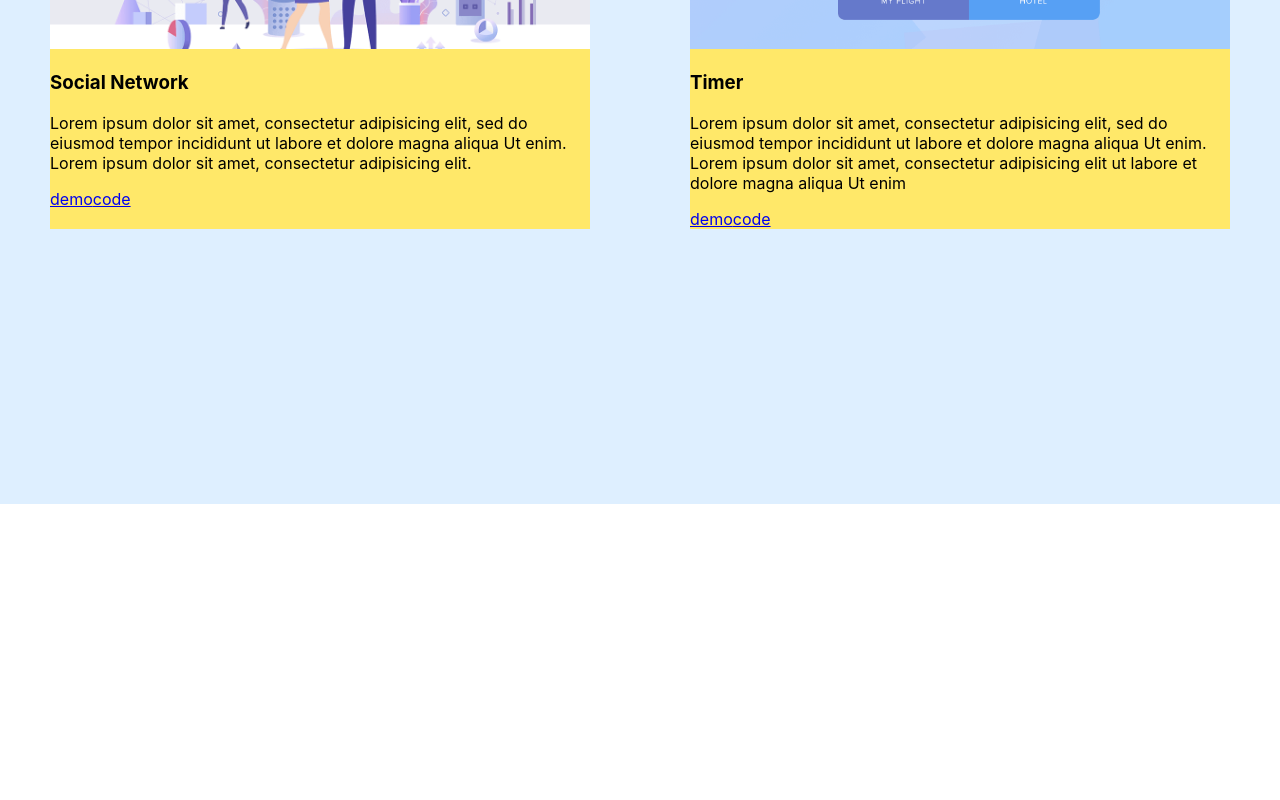
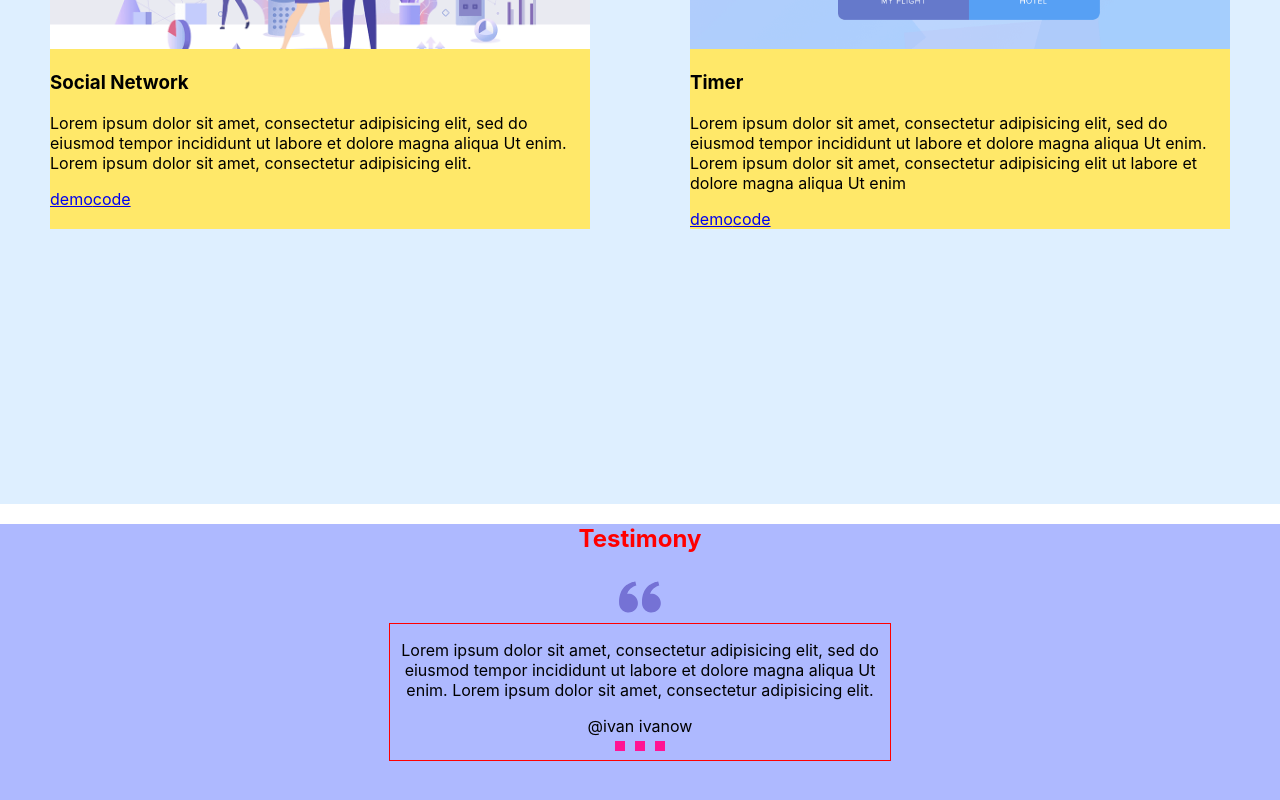
Before and after one commit to MaksLebedev/portfolio, a React app: page / in a window 1280 px wide. Shown: the part 1990-2790 px from the top of the page. Before the commit the page ends 2494 px from the top, so only its background shows below. Built offline with nearby package versions, Linux system fonts and the light colour scheme.

Commit message:
add new components: testimony

```diff
--- a/src/App.tsx
+++ b/src/App.tsx
@@ -4,6 +4,7 @@
 import { Main } from "./layout/sections/main/Main";
 import { Skills } from "./layout/sections/skills/Skills";
 import { Works } from "./layout/sections/works/Works";
+import { Testimony } from "./layout/sections/testimony/Testimony";
 
 function App() {
   return (
@@ -12,6 +13,7 @@
       <Main />
       <Skills />
       <Works />
+      <Testimony />
     </div>
   );
 }
--- /dev/null
+++ b/src/components/slider/Slider.tsx
@@ -0,0 +1,51 @@
+import React from "react";
+import styled from "styled-components";
+import { FlexWrapper } from "../FlexWrapper";
+
+export const Slider = () => {
+  return (
+    <StyledSlider>
+      <FlexWrapper>
+        <Slide>
+          <Text>
+            Lorem ipsum dolor sit amet, consectetur adipisicing elit, sed do
+            eiusmod tempor incididunt ut labore et dolore magna aliqua Ut enim.
+            Lorem ipsum dolor sit amet, consectetur adipisicing elit.
+          </Text>
+          <Name>@ivan ivanow</Name>
+        </Slide>
+      </FlexWrapper>
+      <Pagination>
+        <span></span>
+        <span></span>
+        <span></span>
+      </Pagination>
+    </StyledSlider>
+  );
+};
+
+const StyledSlider = styled.div`
+  border: 1px solid red;
+  max-width: 500px;
+  display: flex;
+  flex-direction: column;
+  align-items: center;
+`;
+
+const Slide = styled.div`
+  text-align: center;
+`;
+
+const Text = styled.p``;
+
+const Name = styled.span``;
+
+const Pagination = styled.div`
+  span {
+    display: inline-block;
+    width: 10px;
+    height: 10px;
+    margin: 5px;
+    background-color: deeppink;
+  }
+`;
--- /dev/null
+++ b/src/layout/sections/testimony/Testimony.tsx
@@ -0,0 +1,23 @@
+import React from "react";
+import styled from "styled-components";
+import { SectionTitle } from "../../../components/SectionTitle";
+import { Icon } from "../../../components/icon/Icon";
+import { Slider } from "../../../components/slider/Slider";
+import { FlexWrapper } from "../../../components/FlexWrapper";
+
+export const Testimony = () => {
+  return (
+    <StyledTestimony>
+      <SectionTitle>Testimony</SectionTitle>
+      <FlexWrapper direction={"column"} align={"center"}>
+        <Icon iconId={"quote"} />
+        <Slider />
+      </FlexWrapper>
+    </StyledTestimony>
+  );
+};
+
+const StyledTestimony = styled.section`
+  min-height: 50vh;
+  background-color: #aeb9ff;
+`;
```
